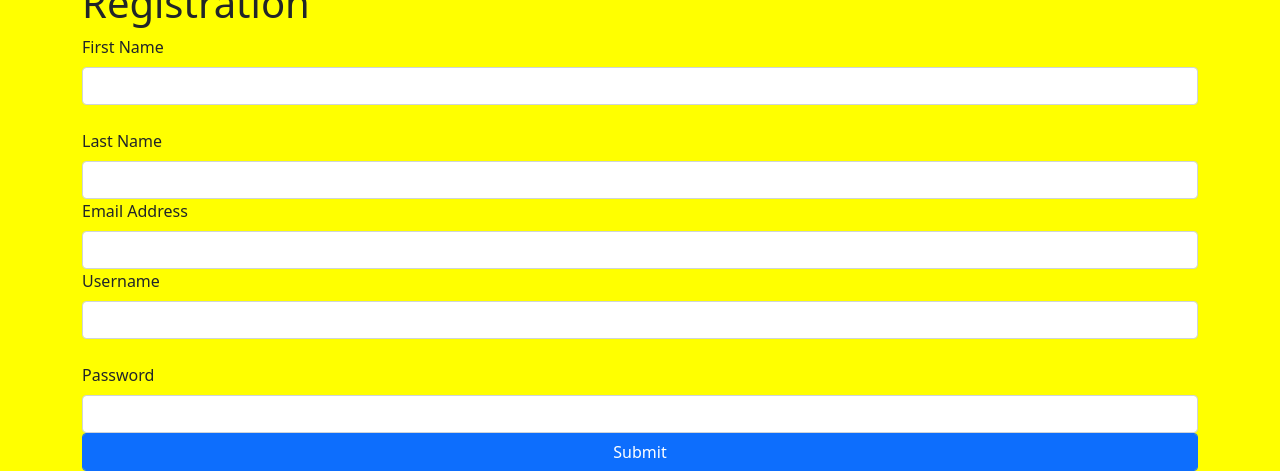
After one commit to Armani978/flaskapp, a Flask app: page /register in a window 1280 px wide. The commit adds this page. Shown: the part 337-808 px from the top of the page. Run offline with Flask 2, Linux system fonts and the light colour scheme.

Commit message:
updated pokemon app
created login and register pages of the pokemon app

```diff
--- a/app/forms.py
+++ b/app/forms.py
@@ -1,7 +1,20 @@
 from flask_wtf import FlaskForm
-from wtforms import StringField, SubmitField
+from wtforms import StringField, SubmitField, PasswordField, EmailField
 from wtforms.validators import DataRequired
 
 class PokeForm(FlaskForm):
     pokemon = StringField('pokemon', validators=[DataRequired()])
     submit = SubmitField('Submit')
+
+class Login(FlaskForm):
+    password = PasswordField('Password', validators=[DataRequired()])
+    email = EmailField('Email Address', validators=[DataRequired()])
+    submit = SubmitField('Submit')
+
+class Register(FlaskForm):
+    first_name = StringField('First Name', validators=[DataRequired()])
+    last_name = StringField('Last Name', validators=[DataRequired()])
+    username = StringField('Username', validators=[DataRequired()])
+    password = PasswordField('Password', validators=[DataRequired()])
+    email = EmailField('Email Address', validators=[DataRequired()])
+    submit = SubmitField('Submit')
--- a/app/routes.py
+++ b/app/routes.py
@@ -1,8 +1,10 @@
-from flask import Flask, render_template, request
+from flask import render_template, request
 import requests
 from flask_wtf import FlaskForm
 from app import app
-from .forms import PokeForm
+from .forms import PokeForm , Login, Register
+
+
 @app.route("/", methods=['GET'])
 def index():
     return render_template('index.html.j2')
@@ -33,3 +35,12 @@ def poke():
             poke_stats.append(stats)
             return render_template('poke.html.j2',pokes=poke_stats,form=form)
     return render_template('poke.html.j2', form=form)
+@app.route('/login', methods=['GET','POST'])
+def login():
+    form = Login()
+    return render_template('login.html.j2', form=form)
+
+@app.route('/register', methods=['GET','POST'])
+def register():
+    form = Register()
+    return render_template('register.html.j2', form=form)
--- /dev/null
+++ b/app/static/main.css
@@ -0,0 +1,8 @@
+body {
+    background-color: yellow;
+}
+
+.container-fluid{
+    background-color: #3b4cca;
+    color: red;
+}
--- a/app/templates/base.html.j2
+++ b/app/templates/base.html.j2
@@ -4,13 +4,19 @@
     <meta charset="UTF-8">
     <meta http-equiv="X-UA-Compatible" content="IE=edge">
     <meta name="viewport" content="width=device-width, initial-scale=1.0">
-    <title>Document</title>
+    <title>PokePage</title>
     <link href="https://cdn.jsdelivr.net/npm/bootstrap@5.1.3/dist/css/bootstrap.min.css" rel="stylesheet" integrity="sha384-1BmE4kWBq78iYhFldvKuhfTAU6auU8tT94WrHftjDbrCEXSU1oBoqyl2QvZ6jIW3" crossorigin="anonymous">
+    <link rel="stylesheet" href="{{url_for('static',filename='main.css')}}">
+    {% block css %}
+
+    {% endblock %}
+<title>my pokemon</title>
+
 </head>
 <body>
     <nav class="navbar navbar-expand-lg navbar-light bg-light">
-  <div class="container-fluid">
-    <a class="navbar-brand" href="#">Navbar</a>
+  <div id="navbar"class="container-fluid">
+    <a class="navbar-brand" href="#"><a href="https://fontmeme.com/pokemon-font/"><img src="https://fontmeme.com/permalink/220508/99f9ef14aa7ac5b502a6251077702fba.png" alt="pokemon-font" border="0"></a></a>
     <button class="navbar-toggler" type="button" data-bs-toggle="collapse" data-bs-target="#navbarNavAltMarkup" aria-controls="navbarNavAltMarkup" aria-expanded="false" aria-label="Toggle navigation">
       <span class="navbar-toggler-icon"></span>
     </button>
@@ -18,7 +24,8 @@
       <div class="navbar-nav">
         <a class="nav-link" href="{{url_for('index')}}">Home</a>
         <a class="nav-link" href="{{url_for('poke')}}">Poké</a>
-
+        <a class="nav-link" href="{{url_for('login')}}">Login</a>
+        <a class="nav-link" href="{{url_for('register')}}">Register</a>
       </div>
     </div>
   </div>
@@ -29,5 +36,8 @@
     {% endblock %}
 </div>
     <script src="https://cdn.jsdelivr.net/npm/bootstrap@5.1.3/dist/js/bootstrap.bundle.min.js" integrity="sha384-ka7Sk0Gln4gmtz2MlQnikT1wXgYsOg+OMhuP+IlRH9sENBO0LRn5q+8nbTov4+1p" crossorigin="anonymous"></script>
+
+<footer>
+</footer>
 </body>
 </html>
--- /dev/null
+++ b/app/templates/register.html.j2
@@ -0,0 +1,49 @@
+{% extends "base.html.j2" %}
+{% block title %}
+Register
+{% endblock %}
+{% block content %}
+<h1> Registration </h1>
+    {{form.hidden_tag()}}
+
+    <div>
+  {{form.first_name.label(class="form-label")}}
+  {{form.first_name(class="form-control")}}
+  {% for error in form.first_name.errors %}
+    <small style="color:red;">{{error}}</small>
+  {% endfor %}
+  </div>
+  <br>
+  <div>
+  {{form.last_name.label(class="form-label")}}
+  {{form.last_name(class="form-control")}}
+  {% for error in form.last_name.errors %}
+    <small style="color:red;">{{error}}</small>
+  {% endfor %}
+  </div>
+  <div>
+  {{form.email.label(class="form-label")}}
+  {{form.email(class="form-control")}}
+  {% for error in form.email.errors %}
+    <small style="color:red;">{{error}}</small>
+  {% endfor %}
+  </div>
+  <div>
+  {{form.username.label(class="form-label")}}
+  {{form.username(class="form-control")}}
+  {% for error in form.username.errors %}
+    <small style="color:red;">{{error}}</small>
+  {% endfor %}
+  </div>
+  <br>
+  <div>
+  {{form.password.label(class="form-label")}}
+  {{form.password(class="form-control")}}
+  {% for error in form.password.errors %}
+    <small style="color:red;">{{error}}</small>
+  {% endfor %}
+  </div>
+    <div>
+  {{form.submit(class="btn btn-primary form-control")}}
+  </div>
+{% endblock %}
--- a/templates/index.html.j2
+++ /dev/null
@@ -1,4 +0,0 @@
-{% extends "base.html.j2" %}
-{% block title %}
-<h1> Hello user! </h1>
-{% endblock %}
```
Also changed, not shown: app/templates/login.html.j2 (added, +29 -0 lines), templates/base.html.j2 (deleted, +0 -33 lines), templates/poke.html.j2 (deleted, +0 -46 lines), 1 other file.
